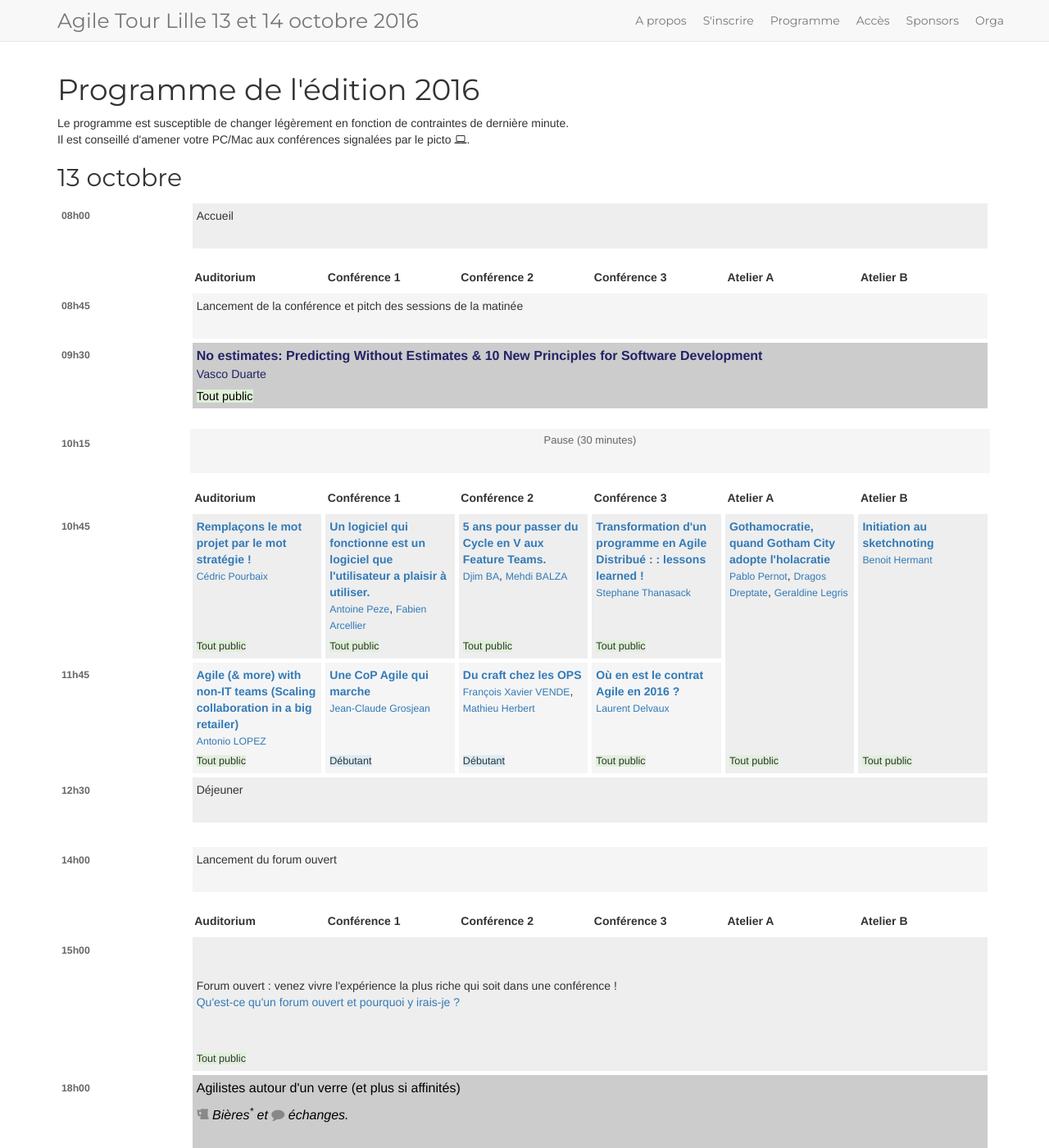
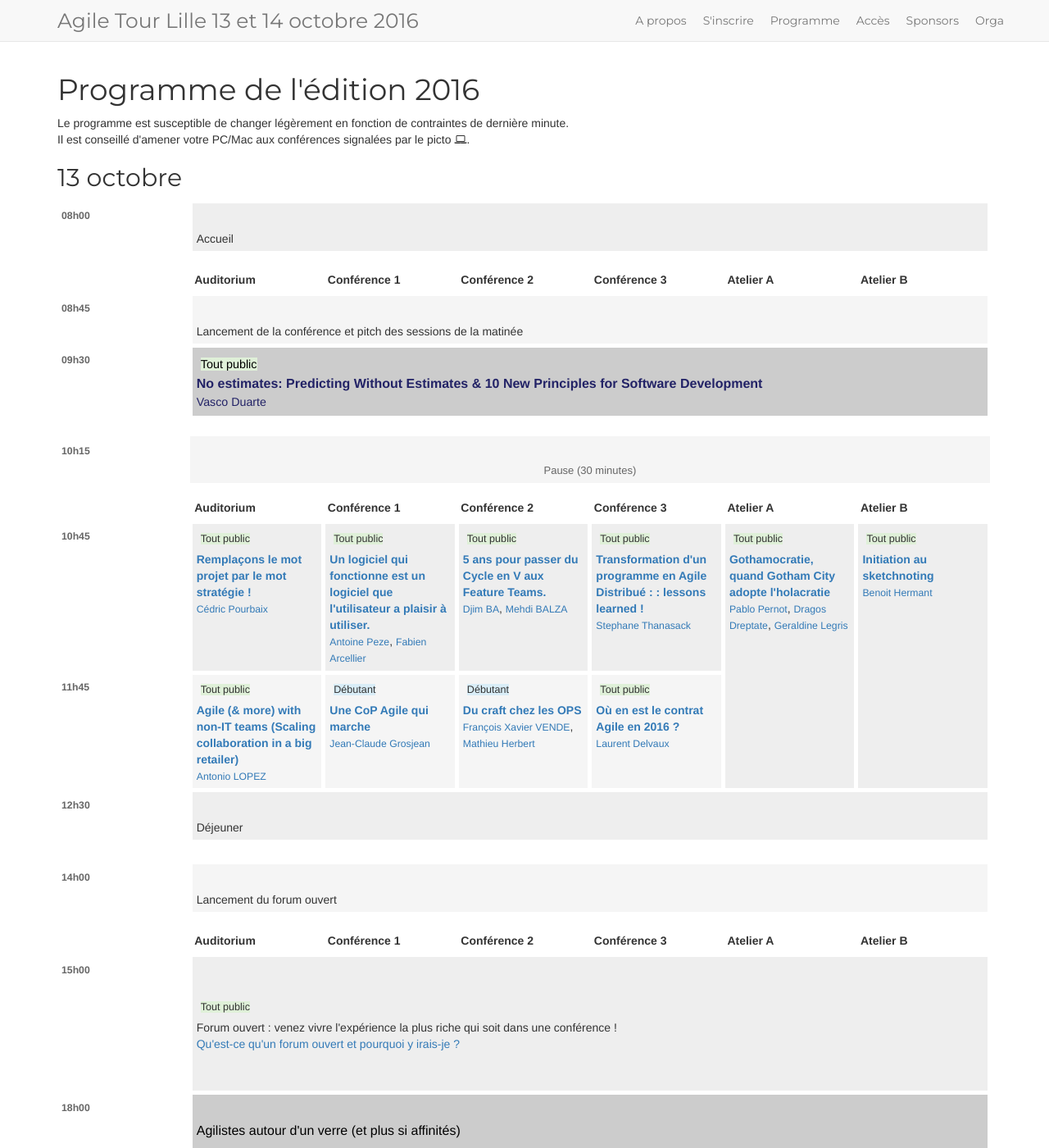
Before and after one commit to jak78/agile-tour-lille-2017, a Jekyll site: the page built from page-programme.html, in a window 1280 px wide and 1400 px high. Shown: the whole window at 82% size. Built offline with Jekyll 4.4.1, drawn with Linux system fonts in a browser that asks for light colours; nearby versions of some CDN libraries.

Commit message:
fix pb firefox et affichage du niveau en haut

```diff
--- a/_sass/_schedule.scss
+++ b/_sass/_schedule.scss
@@ -45,12 +45,12 @@
 
   .schedule-cell {
     position: relative;
-    padding-bottom: 30px;
+    padding-top: 28px;
   }
   .level {
     position: absolute;
-    bottom: 0;
-    left:   0;
+    top: 0;
+    left: 0;
     padding: 5px;
     font-size: 0.9em;
   }
--- a/page-programme.html
+++ b/page-programme.html
@@ -30,9 +30,10 @@ permalink: /programme/
               {% for talk in slot.content %}
               <td
                 {% if talk.duration %} rowspan="2"{% endif %}
-                class="schedule-cell {% if talk.highlight %} highlight{% endif %}{% if talk.hide-on-home %} dim{% endif %}{% if talk.bigheight %} big-height {% endif %}"
+                class="{% if talk.highlight %} highlight{% endif %}{% if talk.hide-on-home %} dim{% endif %}{% if talk.bigheight %} big-height {% endif %}"
                 {% if talk.fill %} colspan="{{ talk.fill }}"{% endif %}
                 >
+                <div class="schedule-cell">
                   {% if talk.bring_your_pc %}
                   <p class="picto"><i class="fa fa-laptop"></i></p>
                   {% endif %}
@@ -63,6 +64,7 @@ permalink: /programme/
                     <span class="bg-warning">Expérimenté</span>
                     {% endif %}
                   </div>
+                </div>
               </td>
               {% endfor %}
           </tr>
```
